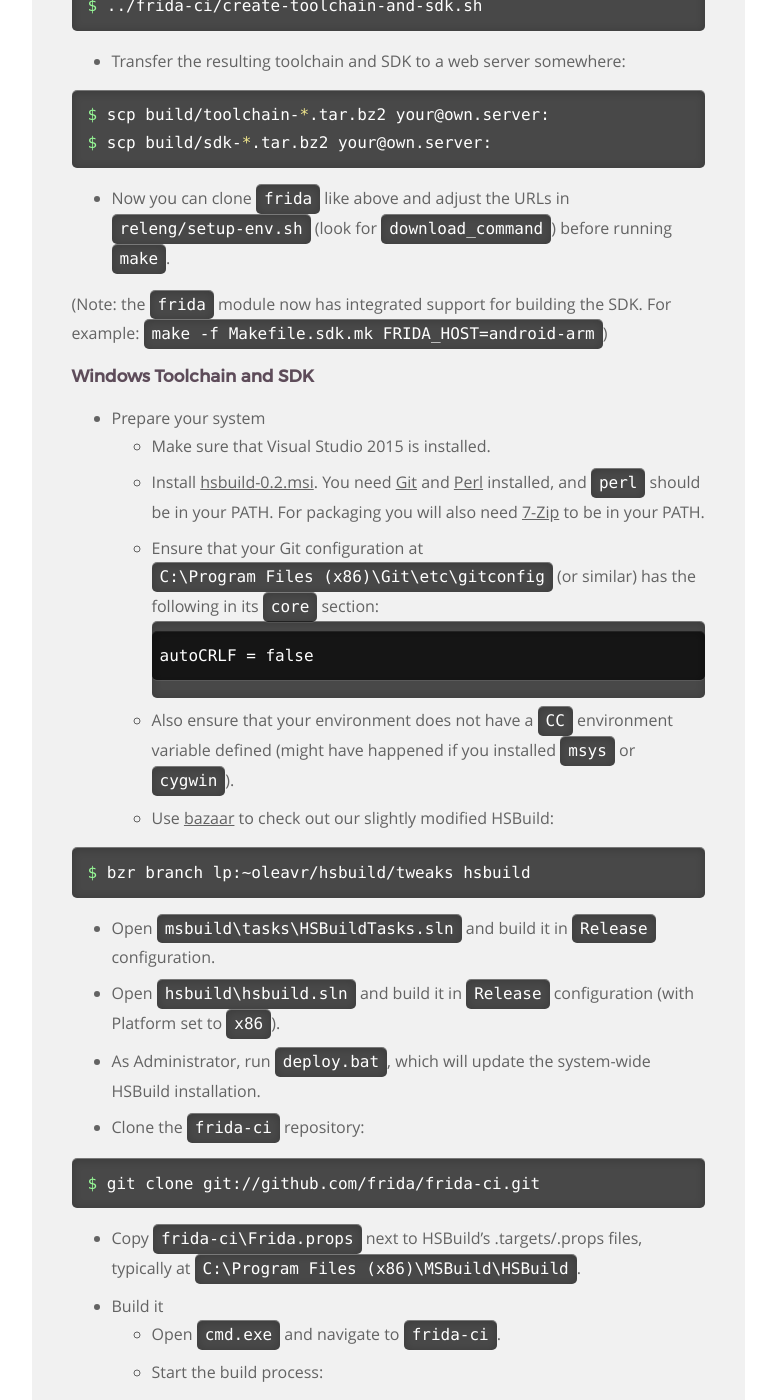
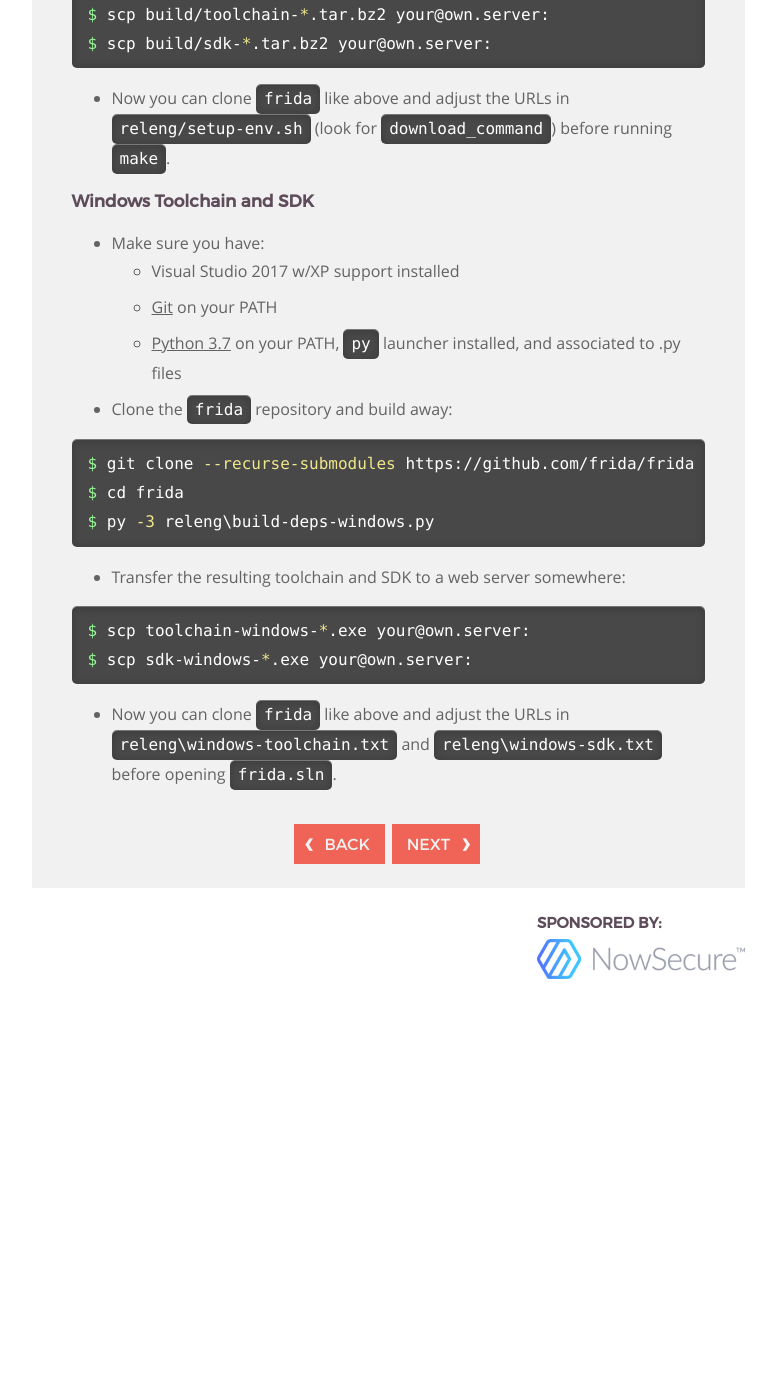
Before and after one commit to frida/frida-website, a Jekyll site: the page built from _docs/building.md, in a window 1280 px wide and 1400 px high, scrolled down 3855 px. Shown: the whole window, without its empty margins (364-1140 px from the left). Built offline with Jekyll 4.4.1, drawn with Linux system fonts in a browser that asks for light colours; after the commit the page ends 4844 px from its top, so only the background shows below that; some of the changed text lies outside the part shown.

Commit message:
Update the build instructions

````diff
--- a/_docs/building.md
+++ b/_docs/building.md
@@ -58,56 +58,54 @@ below.
 ### GNU/Linux
 
 - Make sure you have a:
-  - Modern x86 system
-  - Development toolchain:
+  - Modern x86 system with GCC 5.4 or newer
+  - Development toolchain, and Node.js on your PATH. E.g. on Ubuntu 16.04:
 {% highlight bash %}
-$ sudo apt-get install build-essential gcc-multilib git lib32stdc++-4.9-dev \
-    lib32z1-dev python-dev python3-dev zlib1g-dev
-{% endhighlight %}
-
-  - Development toolchain Ubuntu 14.04 (Trusty Jahr) with Node 7.x
-  See [Installing Node.js via package manager](https://nodejs.org/en/download/package-manager/) for more installation options
-{% highlight bash %}
-$ curl -sL https://deb.nodesource.com/setup_7.x | sudo -E bash -
+$ sudo apt-get install build-essential gcc-multilib lib32stdc++-5-dev \
+    python-dev python3-dev git
+$ curl -sL https://deb.nodesource.com/setup_10.x | sudo -E bash -
 $ sudo apt-get install -y nodejs
-$ sudo apt-get install build-essential gcc-multilib git lib32stdc++-4.8-dev \
-    lib32z1-dev python-dev python3-dev zlib1g-dev
 {% endhighlight %}
 
 - Clone `frida` and build it:
 {% highlight bash %}
-$ git clone git://github.com/frida/frida.git
+$ git clone --recurse-submodules https://github.com/frida/frida.git
 $ cd frida
 $ make
 {% endhighlight %}
 
-`make` will provide you a list of modules to build.  See [the hacking page](https://www.frida.re/docs/hacking/) for more information.
+Running `make` will provide you a list of modules to build. See
+[the hacking page](https://www.frida.re/docs/hacking/) for more information.
 
 ### macOS
 
-- Make sure you have the latest Xcode with command-line tools installed.
+- Make sure you have:
+  - Xcode with command-line tools
+  - [Python 3.7](https://www.python.org/downloads/mac-osx/) on your PATH
+  - [Node.js](https://nodejs.org/) on your PATH
 - Clone `frida` and build it:
 {% highlight bash %}
-$ git clone git://github.com/frida/frida.git
+$ git clone --recurse-submodules https://github.com/frida/frida.git
 $ cd frida
 $ make
 {% endhighlight %}
 
-`make` will provide you a list of modules to build.  See [the hacking page](https://www.frida.re/docs/hacking/) for more information.
+Running `make` will provide you a list of modules to build. See
+[the hacking page](https://www.frida.re/docs/hacking/) for more information.
 
 ### Windows
 
 - Make sure you have:
-  - 64-bit version of Windows
-  - Visual Studio 2017
+  - Visual Studio 2017 w/XP support installed
   - [Git](https://git-scm.com/downloads) on your PATH
+  - [Python 3.7](https://www.python.org/downloads/windows/) on your PATH
   - [Node.js](https://nodejs.org/) on your PATH
-  - [Python 2.7](https://www.python.org/downloads/windows/) on your PATH and associated to .py files
+    `py` launcher installed, and associated to .py files
   - [PowerShell](https://msdn.microsoft.com/en-us/powershell/scripting/setup/installing-windows-powershell)
 
 - Clone the `frida` repository:
 {% highlight bash %}
-$ git clone https://github.com/frida/frida
+$ git clone --recurse-submodules https://github.com/frida/frida
 $ cd frida
 $ git submodule init
 $ git submodule update
@@ -131,21 +129,21 @@ following steps assume you have the OS-specific prerequisites mentioned above.
 
 - Make sure your system has the following goodies:
 {% highlight bash %}
-$ sudo apt-get install bison build-essential flex gcc-multilib git \
-    lib32stdc++-4.9-dev lib32z1-dev libglib2.0-dev python-dev python3-dev \
-    zlib1g-dev
+$ sudo apt-get install build-essential gcc-multilib lib32stdc++-5-dev \
+    python-dev python3-dev git flex bison
 {% endhighlight %}
   Note that you may run into [this bug](https://bugs.launchpad.net/ubuntu/+source/zlib/+bug/1155307)
   when building a 32-bit SDK on recent Ubuntu releases. The workaround is:
 {% highlight bash %}
   $ sudo ln -s /usr/include/x86_64-linux-gnu/zconf.h /usr/include
 {% endhighlight %}
-- Clone the `frida-ci` repository and build away:
+- Clone the `frida` repository and build away:
 {% highlight bash %}
-$ git clone git://github.com/frida/frida-ci.git
-$ mkdir tmp
-$ cd tmp
-$ ../frida-ci/create-toolchain-and-sdk.sh
+$ git clone --recurse-submodules https://github.com/frida/frida
+$ cd frida
+$ make -f Makefile.toolchain.mk
+$ make -f Makefile.sdk.mk FRIDA_HOST=linux-x86
+$ make -f Makefile.sdk.mk FRIDA_HOST=linux-x86_64
 {% endhighlight %}
 - Transfer the resulting toolchain and SDK to a web server somewhere:
 {% highlight bash %}
@@ -155,48 +153,18 @@ $ scp build/sdk-*.tar.bz2 your@own.server:
 - Now you can clone `frida` like above and adjust the URLs in
 `releng/setup-env.sh` (look for `download_command`) before running `make`.
 
-(Note: the `frida` module now has integrated support for building the SDK.
-For example: `make -f Makefile.sdk.mk FRIDA_HOST=android-arm`)
-
 ### Windows Toolchain and SDK
 
-- Prepare your system
-  - Make sure that Visual Studio 2015 is installed.
-  - Install
-  [hsbuild-0.2.msi](https://launchpad.net/hsbuild/trunk/0.2/+download/hsbuild-0.2.msi).
-  You need [Git](https://msysgit.github.com/) and
-  [Perl](https://www.activestate.com/activeperl/) installed, and `perl` should be
-  in your PATH. For packaging you will also need [7-Zip](http://www.7-zip.org/)
-  to be in your PATH.
-  - Ensure that your Git configuration at
-  `C:\Program Files (x86)\Git\etc\gitconfig` (or similar) has the following in
-   its `core` section:
-```
-autoCRLF = false
-```
-  - Also ensure that your environment does not have a `CC` environment variable
-  defined (might have happened if you installed `msys` or `cygwin`).
-  - Use [bazaar](https://bazaar.canonical.com/) to check out our slightly
-  modified HSBuild:
+- Make sure you have:
+  - Visual Studio 2017 w/XP support installed
+  - [Git](https://git-scm.com/downloads) on your PATH
+  - [Python 3.7](https://www.python.org/downloads/windows/) on your PATH,
+    `py` launcher installed, and associated to .py files
+- Clone the `frida` repository and build away:
 {% highlight bash %}
-$ bzr branch lp:~oleavr/hsbuild/tweaks hsbuild
-{% endhighlight %}
-  - Open `msbuild\tasks\HSBuildTasks.sln` and build it in `Release` configuration.
-  - Open `hsbuild\hsbuild.sln` and build it in `Release` configuration (with
-  Platform set to `x86`).
-  - As Administrator, run `deploy.bat`, which will update the system-wide
-  HSBuild installation.
-  - Clone the `frida-ci` repository:
-{% highlight bash %}
-$ git clone git://github.com/frida/frida-ci.git
-{% endhighlight %}
-  - Copy `frida-ci\Frida.props` next to HSBuild's .targets/.props
-  files, typically at `C:\Program Files (x86)\MSBuild\HSBuild`.
-- Build it
-  - Open `cmd.exe` and navigate to `frida-ci`.
-  - Start the build process:
-{% highlight bash %}
-$ build-deps-windows.py
+$ git clone --recurse-submodules https://github.com/frida/frida
+$ cd frida
+$ py -3 releng\build-deps-windows.py
 {% endhighlight %}
 - Transfer the resulting toolchain and SDK to a web server somewhere:
 {% highlight bash %}
@@ -204,5 +172,5 @@ $ scp toolchain-windows-*.exe your@own.server:
 $ scp sdk-windows-*.exe your@own.server:
 {% endhighlight %}
 - Now you can clone `frida` like above and adjust the URLs in
-`releng\windows-toolchain.txt` and `releng\windows-sdk.txt` before opening
-`frida.sln`.
+  `releng\windows-toolchain.txt` and `releng\windows-sdk.txt` before opening
+  `frida.sln`.
````
